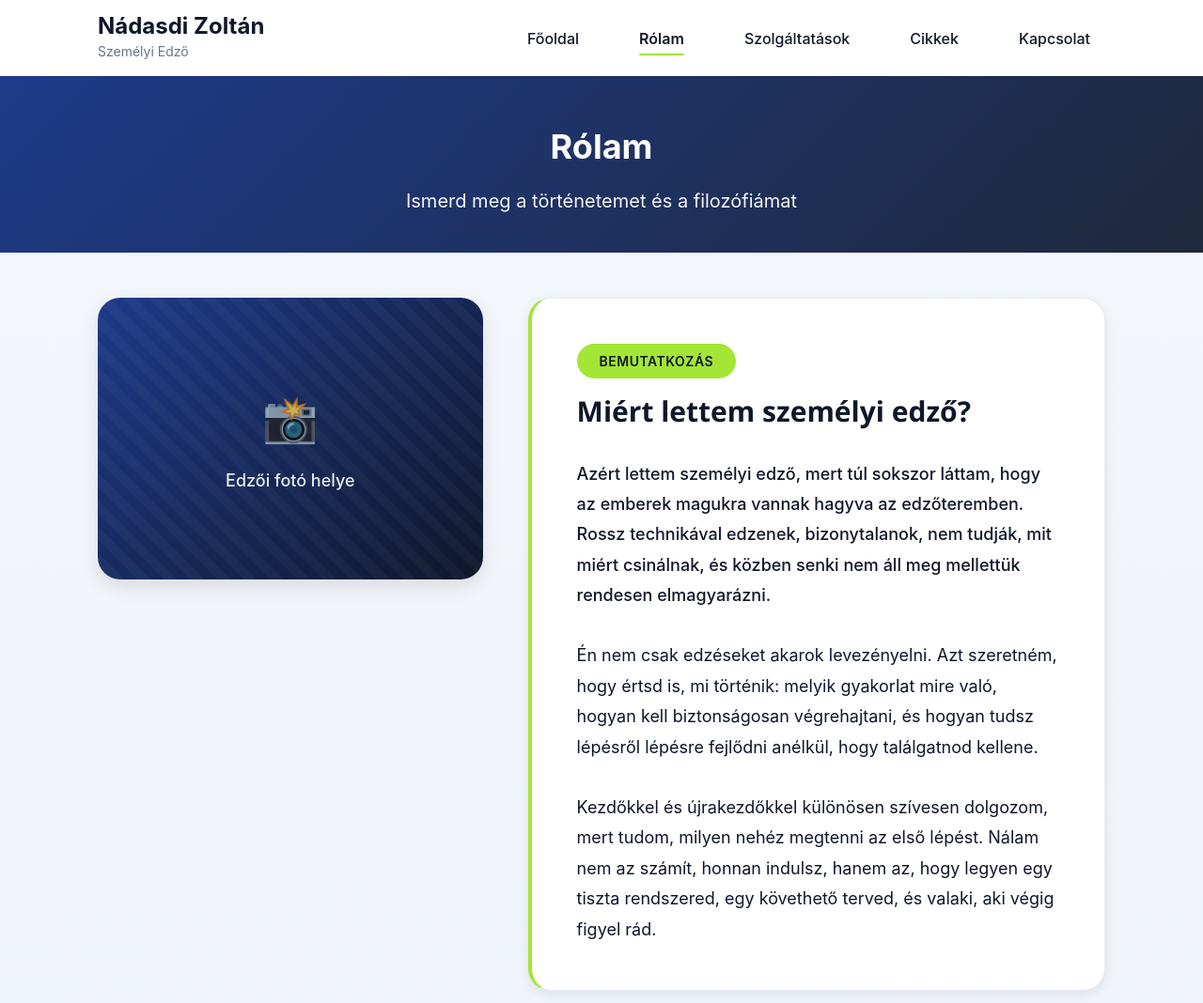
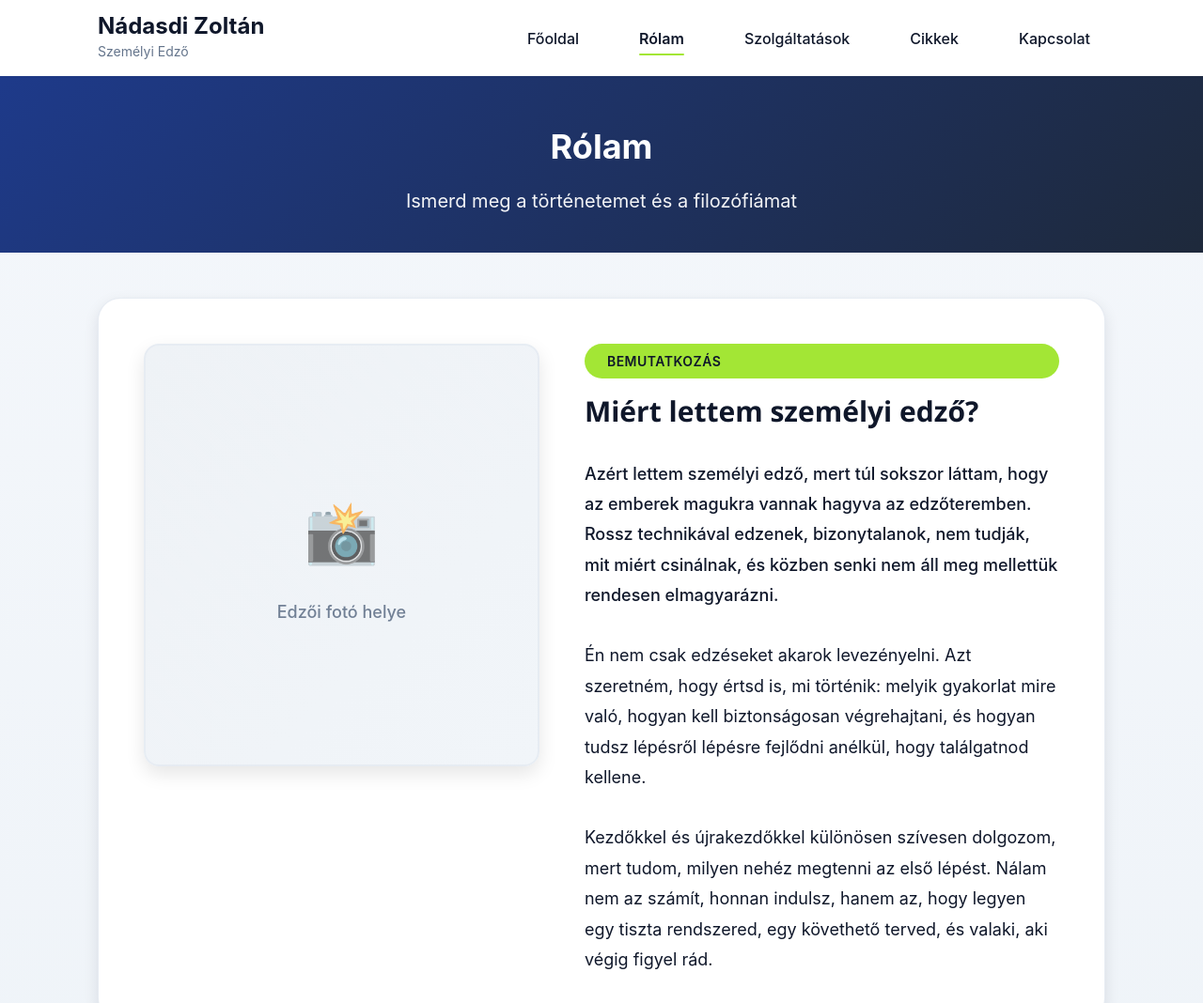
Before and after one commit to pataki2003/zoli-website, a plain HTML site: page rolam.html in a window 1280 px wide. Shown: the top 1068 px of the page at 94% size. Drawn offline with Linux system fonts and the light colour scheme.

Commit message:
bout me text

```diff
--- a/css/style.css
+++ b/css/style.css
@@ -835,36 +835,66 @@ button {
 /* ============================================
    ABOUT PAGE - Continued in next section
    ============================================ */
-.about-grid {
+/* About Intro - Közös nagy panel megoldás */
+.about-intro-wrapper {
+    background: var(--color-white);
+    border-radius: var(--radius-2xl);
+    padding: var(--spacing-3xl);
+    box-shadow: 0 6px 16px rgba(15, 23, 42, 0.1);
+    border: 1px solid rgba(226, 232, 240, 0.8);
+}
+
+.about-intro-grid {
     display: grid;
-    grid-template-columns: 1fr 1.5fr;
+    grid-template-columns: 1fr 1.2fr;
     gap: var(--spacing-3xl);
     align-items: start;
 }
 
-.about-image img {
-    border-radius: var(--radius-2xl);
-    box-shadow: var(--shadow-lg);
-    width: 100%;
-    object-fit: cover;
-}
-
-.about-content {
+/* Fotós kártya - nagyobb és erősebb */
+.about-photo-card {
+    position: relative;
+}
+
+.about-photo-card .placeholder-image {
+    background: linear-gradient(135deg, var(--color-bg-section) 0%, var(--color-gray-lightest) 100%);
+    border-radius: var(--radius-xl);
+    min-height: 450px;
+    display: flex;
+    align-items: center;
+    justify-content: center;
+    border: 2px solid rgba(226, 232, 240, 0.6);
+    transition: all var(--transition-base);
+}
+
+.about-photo-card .placeholder-image:hover {
+    border-color: var(--color-accent);
+    box-shadow: 0 4px 12px rgba(163, 230, 53, 0.15);
+}
+
+.about-photo-card .placeholder-content {
+    text-align: center;
+}
+
+.about-photo-card .placeholder-icon {
+    font-size: 4rem;
+    margin-bottom: var(--spacing-lg);
+    opacity: 0.6;
+}
+
+.about-photo-card .placeholder-text {
+    font-size: var(--font-size-lg);
+    color: var(--color-text-light);
+    font-weight: var(--font-weight-medium);
+}
+
+/* Szöveg panel */
+.about-text-panel {
     display: flex;
     flex-direction: column;
 }
 
-/* Intro Panel - Bemutatkozó szekció kiemelése */
-.intro-panel {
-    background: var(--color-white);
-    border-radius: var(--radius-2xl);
-    padding: var(--spacing-3xl);
-    box-shadow: 0 4px 12px rgba(15, 23, 42, 0.08);
-    border: 1px solid rgba(226, 232, 240, 0.8);
-    border-left: 4px solid var(--color-accent);
-}
-
-.intro-panel .badge {
+.about-text-panel .badge {
     margin-bottom: var(--spacing-md);
 }
 
@@ -1973,7 +2003,7 @@ button {
 
     .hero-grid,
     .intro-grid,
-    .about-grid,
+    .about-intro-grid,
     .service-grid,
     .service-grid.reverse {
         grid-template-columns: 1fr;
@@ -2100,6 +2130,23 @@ button {
 
     .faq-grid {
         grid-template-columns: 1fr;
+
+    .about-intro-grid {
+        grid-template-columns: 1fr;
+        gap: var(--spacing-xl);
+    }
+
+    .about-photo-card .placeholder-image {
+        min-height: 300px;
+    }
+
+    .intro-title {
+        font-size: var(--font-size-2xl);
+    }
+
+    .intro-copy p {
+        font-size: var(--font-size-base);
+    }
     }
 
     /* Process panel */
--- a/rolam.html
+++ b/rolam.html
@@ -45,17 +45,17 @@
     <!-- Bemutatkozás szekció -->
     <section class="section compact">
         <div class="container">
-            <div class="about-grid">
-                <div class="about-image">
-                    <div class="placeholder-image">
-                        <div class="placeholder-content">
-                            <div class="placeholder-icon">📸</div>
-                            <div class="placeholder-text">Edzői fotó helye</div>
+            <div class="about-intro-wrapper">
+                <div class="about-intro-grid">
+                    <div class="about-photo-card">
+                        <div class="placeholder-image">
+                            <div class="placeholder-content">
+                                <div class="placeholder-icon">📸</div>
+                                <div class="placeholder-text">Edzői fotó helye</div>
+                            </div>
                         </div>
                     </div>
-                </div>
-                <div class="about-content">
-                    <div class="intro-panel">
+                    <div class="about-text-panel">
                         <span class="badge badge-light">Bemutatkozás</span>
                         <h2 class="intro-title">Miért lettem személyi edző?</h2>
                         <div class="intro-copy">
```
